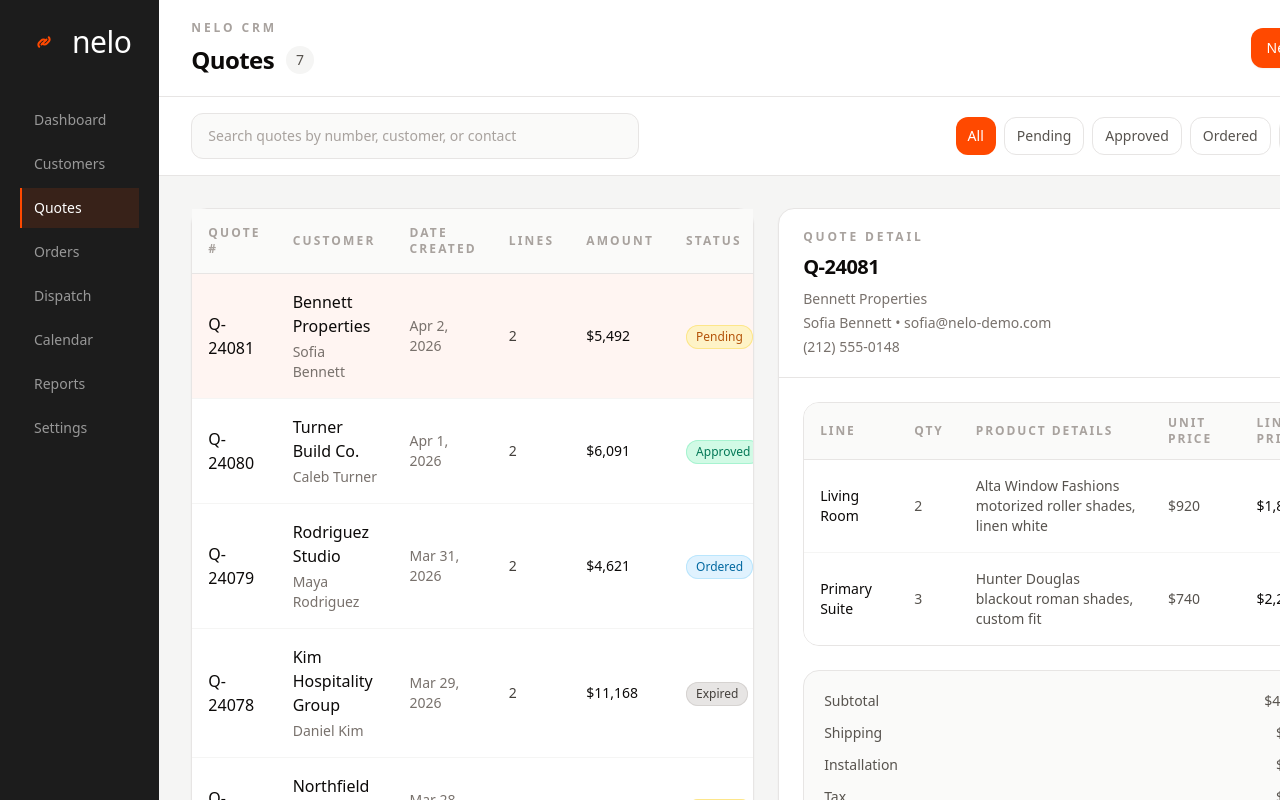
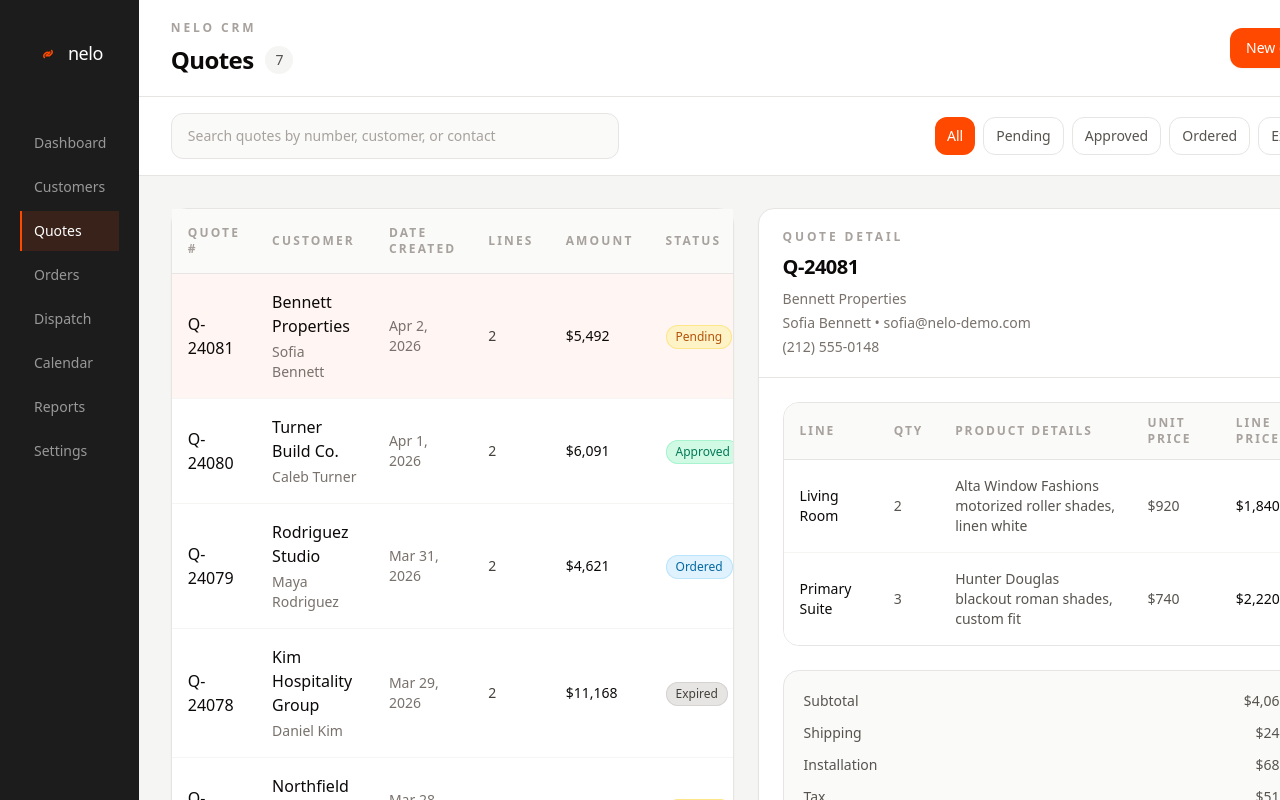
Before and after one commit to BSSBlindMaster/nelocrm, a Next.js app: page /quotes in a window 1280 px wide. Shown: the top 800 px of the page. Built offline with nearby package versions, Linux system fonts and the light colour scheme.

Commit message:
Change icon size

```diff
--- a/components/Sidebar.tsx
+++ b/components/Sidebar.tsx
@@ -18,11 +18,11 @@ type SidebarProps = {
 export function Sidebar({ current }: SidebarProps) {
   return (
     <aside className="flex h-screen w-64 flex-col bg-[#1C1C1C] px-5 py-6 text-white">
-      <Link href="/dashboard" className="flex items-center gap-3 px-2">
-        <span className="inline-flex h-8 w-8 items-center justify-center text-[#FF4900]">
+      <Link href="/dashboard" className="flex items-center gap-2 p-4">
+        <span className="inline-flex h-[18px] w-6 items-center justify-center text-[#FF4900]">
           <svg
             viewBox="0 0 24 24"
-            className="h-6 w-6"
+            className="h-[18px] w-6"
             fill="none"
             stroke="currentColor"
             strokeWidth="2"
@@ -45,7 +45,7 @@ export function Sidebar({ current }: SidebarProps) {
             />
           </svg>
         </span>
-        <span className="text-3xl font-light tracking-[-0.5px] text-white">nelo</span>
+        <span className="text-[18px] font-light tracking-[-0.5px] text-white">nelo</span>
       </Link>
 
       <nav className="mt-10 flex flex-1 flex-col gap-1">
```
